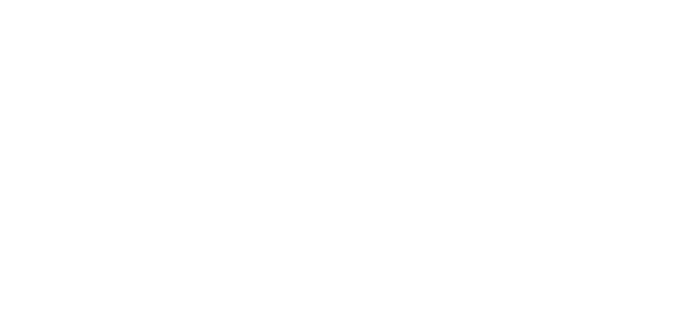
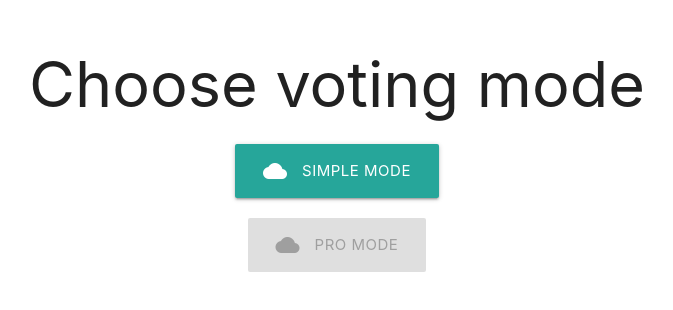
Before and after one commit to Arty233/SH-vote, a React (Create React App) app in the folder client/: page / in a window 1280 px wide. Shown: the part 110-420 px from the top of the page, without its empty margins (303-976 px from the left). Built offline with nearby package versions, Linux system fonts and the light colour scheme.

Commit message:
add mode selection

```diff
--- a/client/src/App.js
+++ b/client/src/App.js
@@ -1,10 +1,13 @@
+import M from 'materialize-css';
+import { BrowserRouter as Router, Switch, Route, Link } from 'react-router-dom';
+
 import './App.css';
-import M from 'materialize-css';
+import Main from './components/Main/Main';
 
 function App() {
   return (
     <div className="App">
-
+      <Main />
     </div>
   );
 }
--- /dev/null
+++ b/client/src/components/Main/Main.js
@@ -0,0 +1,18 @@
+import { useState } from "react";
+import Mode from "../Mode/Mode";
+
+export default function Main() {
+    const [mode, setMode] = useState('');
+
+    const handleModeChange = (mode) => {
+        setMode(() => mode);
+    }
+    return (
+        <div className="main">
+            {mode
+                ? <h1>Voting</h1>
+                : <Mode onModeChange={handleModeChange} />
+            }
+        </div>
+    )
+}
--- /dev/null
+++ b/client/src/components/Mode/Mode.css
@@ -0,0 +1,3 @@
+.mode {
+    margin: 20vh auto;
+}
--- /dev/null
+++ b/client/src/components/Mode/Mode.js
@@ -0,0 +1,19 @@
+import './Mode.css';
+
+export default function Mode(props) {
+
+    const handleClick = (e) => {
+        props.onModeChange(e.target.name);
+    }
+    return (
+        <div className="mode">
+            <h1 className="header center">Choose voting mode</h1>
+            <div className="row center">
+                <a className="waves-effect waves-light btn-large" name="simple" onClick={handleClick}><i className="material-icons left">cloud</i>Simple mode</a>
+            </div>
+            <div className="row center">
+                <a className="waves-effect waves-light btn-large" name="pro" onClick={handleClick} disabled><i className="material-icons left">cloud</i>Pro mode</a>
+            </div>
+        </div>
+    )
+}
```
Also changed, not shown: client/src/components/Main/Main.css (added).
